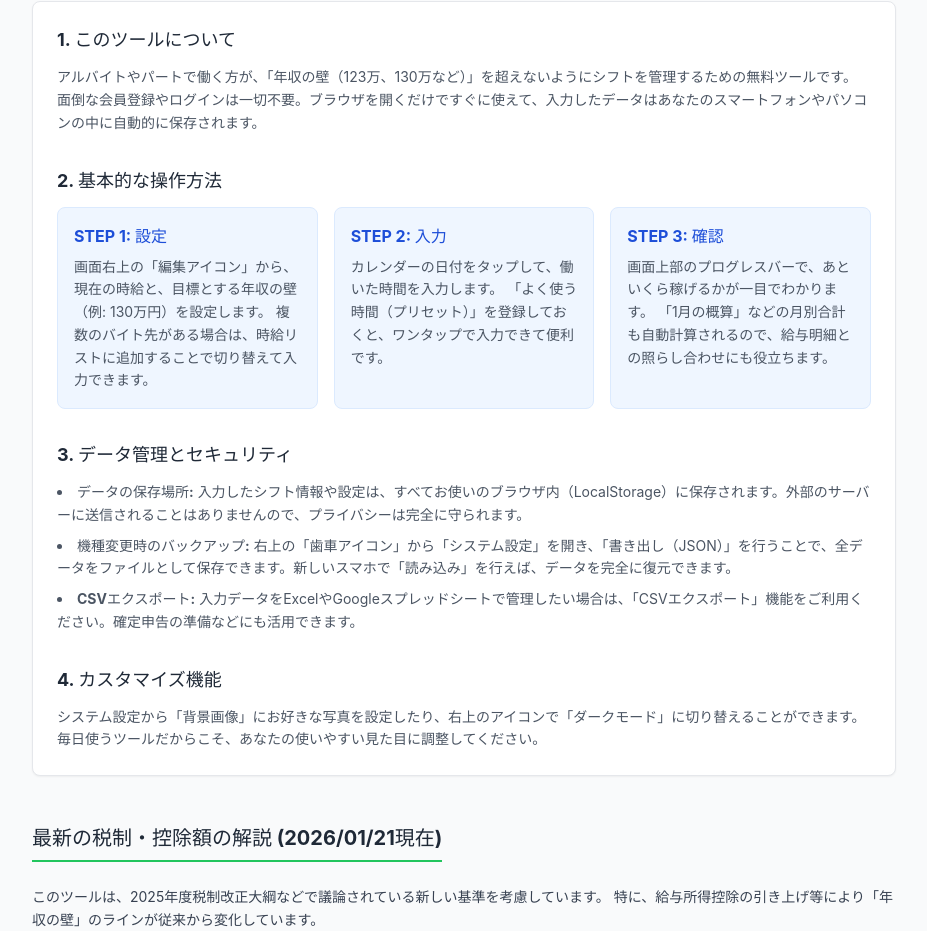
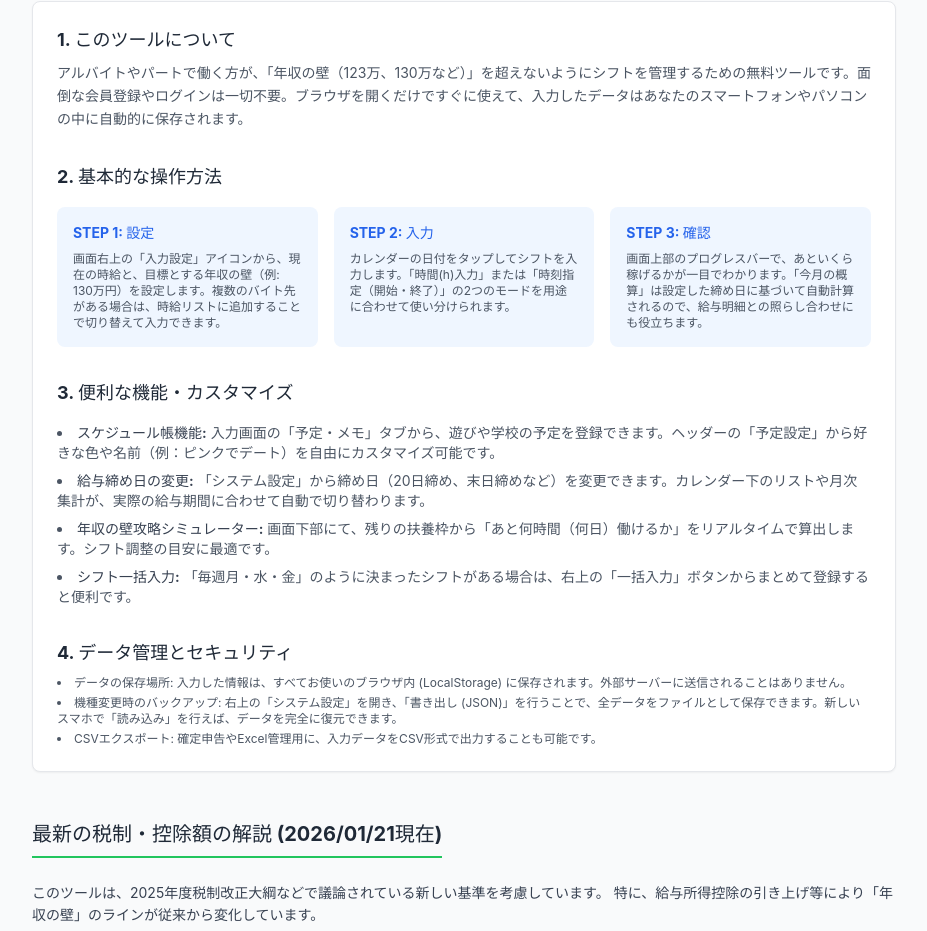
Before and after one commit to zaybyc0512-ctrl/part-time-job-shift-check, a React (Vite) app: page / in a window 1280 px wide. Shown: the part 1642-2573 px from the top of the page, without its empty margins (176-1103 px from the left). Built offline with nearby package versions, Linux system fonts and the light colour scheme.

Commit message:
Step 20: 使い方ガイドの更新完了

```diff
--- a/src/components/GuideSection.jsx
+++ b/src/components/GuideSection.jsx
@@ -12,83 +12,67 @@ const GuideSection = () => {
 
                 <div className="bg-white dark:bg-gray-800 rounded-lg shadow-sm border border-gray-200 dark:border-gray-700 p-6 space-y-8">
 
-                    {/* 1. はじめに */}
-                    <section>
-                        <h3 className="text-lg font-bold text-gray-800 dark:text-gray-200 mb-3">
-                            1. このツールについて
-                        </h3>
-                        <p className="text-sm text-gray-600 dark:text-gray-300 leading-relaxed">
-                            アルバイトやパートで働く方が、「年収の壁（123万、130万など）」を超えないようにシフトを管理するための無料ツールです。
-                            面倒な会員登録やログインは一切不要。ブラウザを開くだけですぐに使えて、入力したデータはあなたのスマートフォンやパソコンの中に自動的に保存されます。
+                    {/* 1. このツールについて */}
+                    <div className="mb-8">
+                        <h3 className="text-lg font-bold text-gray-800 dark:text-gray-200 mb-2">1. このツールについて</h3>
+                        <p className="text-sm text-gray-600 dark:text-gray-400 leading-relaxed">
+                            アルバイトやパートで働く方が、「年収の壁（123万、130万など）」を超えないようにシフトを管理するための無料ツールです。面倒な会員登録やログインは一切不要。ブラウザを開くだけですぐに使えて、入力したデータはあなたのスマートフォンやパソコンの中に自動的に保存されます。
                         </p>
-                    </section>
+                    </div>
 
                     {/* 2. 基本的な操作方法 */}
-                    <section>
-                        <h3 className="text-lg font-bold text-gray-800 dark:text-gray-200 mb-3">
-                            2. 基本的な操作方法
-                        </h3>
-                        {/* Flexbox: スマホで縦(col), PCで横(row) */}
-                        <div className="flex flex-col md:flex-row gap-4 h-full">
-
-                            {/* STEP 1 */}
-                            <div className="flex-1 bg-blue-50 dark:bg-blue-900/20 p-4 rounded-lg border border-blue-100 dark:border-blue-800">
-                                <span className="font-bold text-blue-700 dark:text-blue-300 block mb-2">STEP 1: 設定</span>
-                                <p className="text-sm text-gray-600 dark:text-gray-300 leading-relaxed">
-                                    画面右上の「編集アイコン」から、現在の時給と、目標とする年収の壁（例: 130万円）を設定します。
-                                    複数のバイト先がある場合は、時給リストに追加することで切り替えて入力できます。
+                    <div className="mb-8">
+                        <h3 className="text-lg font-bold text-gray-800 dark:text-gray-200 mb-4">2. 基本的な操作方法</h3>
+                        <div className="grid grid-cols-1 md:grid-cols-3 gap-4">
+                            <div className="bg-blue-50 dark:bg-slate-800 p-4 rounded-lg">
+                                <h4 className="font-bold text-blue-600 dark:text-blue-400 mb-2 text-sm">STEP 1: 設定</h4>
+                                <p className="text-xs text-gray-600 dark:text-gray-400">
+                                    画面右上の「入力設定」アイコンから、現在の時給と、目標とする年収の壁（例: 130万円）を設定します。複数のバイト先がある場合は、時給リストに追加することで切り替えて入力できます。
                                 </p>
                             </div>
-
-                            {/* STEP 2 */}
-                            <div className="flex-1 bg-blue-50 dark:bg-blue-900/20 p-4 rounded-lg border border-blue-100 dark:border-blue-800">
-                                <span className="font-bold text-blue-700 dark:text-blue-300 block mb-2">STEP 2: 入力</span>
-                                <p className="text-sm text-gray-600 dark:text-gray-300 leading-relaxed">
-                                    カレンダーの日付をタップして、働いた時間を入力します。
-                                    「よく使う時間（プリセット）」を登録しておくと、ワンタップで入力できて便利です。
+                            <div className="bg-blue-50 dark:bg-slate-800 p-4 rounded-lg">
+                                <h4 className="font-bold text-blue-600 dark:text-blue-400 mb-2 text-sm">STEP 2: 入力</h4>
+                                <p className="text-xs text-gray-600 dark:text-gray-400">
+                                    カレンダーの日付をタップしてシフトを入力します。「時間(h)入力」または「時刻指定（開始・終了）」の2つのモードを用途に合わせて使い分けられます。
                                 </p>
                             </div>
-
-                            {/* STEP 3 */}
-                            <div className="flex-1 bg-blue-50 dark:bg-blue-900/20 p-4 rounded-lg border border-blue-100 dark:border-blue-800">
-                                <span className="font-bold text-blue-700 dark:text-blue-300 block mb-2">STEP 3: 確認</span>
-                                <p className="text-sm text-gray-600 dark:text-gray-300 leading-relaxed">
-                                    画面上部のプログレスバーで、あといくら稼げるかが一目でわかります。
-                                    「1月の概算」などの月別合計も自動計算されるので、給与明細との照らし合わせにも役立ちます。
+                            <div className="bg-blue-50 dark:bg-slate-800 p-4 rounded-lg">
+                                <h4 className="font-bold text-blue-600 dark:text-blue-400 mb-2 text-sm">STEP 3: 確認</h4>
+                                <p className="text-xs text-gray-600 dark:text-gray-400">
+                                    画面上部のプログレスバーで、あといくら稼げるかが一目でわかります。「今月の概算」は設定した締め日に基づいて自動計算されるので、給与明細との照らし合わせにも役立ちます。
                                 </p>
                             </div>
+                        </div>
+                    </div>
 
-                        </div>
-                    </section>
-
-                    {/* 3. データ管理とプライバシー */}
-                    <section>
-                        <h3 className="text-lg font-bold text-gray-800 dark:text-gray-200 mb-3">
-                            3. データ管理とセキュリティ
-                        </h3>
-                        <ul className="list-disc list-inside space-y-2 text-sm text-gray-600 dark:text-gray-300 leading-relaxed">
+                    {/* 3. 便利な機能・カスタマイズ */}
+                    <div className="mb-8">
+                        <h3 className="text-lg font-bold text-gray-800 dark:text-gray-200 mb-4">3. 便利な機能・カスタマイズ</h3>
+                        <ul className="list-disc list-inside space-y-2 text-sm text-gray-600 dark:text-gray-400">
                             <li>
-                                <span className="font-bold">データの保存場所:</span> 入力したシフト情報や設定は、すべてお使いのブラウザ内（LocalStorage）に保存されます。外部のサーバーに送信されることはありませんので、プライバシーは完全に守られます。
+                                <span className="font-bold text-gray-700 dark:text-gray-300">スケジュール帳機能:</span> 入力画面の「予定・メモ」タブから、遊びや学校の予定を登録できます。ヘッダーの「予定設定」から好きな色や名前（例：ピンクでデート）を自由にカスタマイズ可能です。
                             </li>
                             <li>
-                                <span className="font-bold">機種変更時のバックアップ:</span> 右上の「歯車アイコン」から「システム設定」を開き、「書き出し（JSON）」を行うことで、全データをファイルとして保存できます。新しいスマホで「読み込み」を行えば、データを完全に復元できます。
+                                <span className="font-bold text-gray-700 dark:text-gray-300">給与締め日の変更:</span> 「システム設定」から締め日（20日締め、末日締めなど）を変更できます。カレンダー下のリストや月次集計が、実際の給与期間に合わせて自動で切り替わります。
                             </li>
                             <li>
-                                <span className="font-bold">CSVエクスポート:</span> 入力データをExcelやGoogleスプレッドシートで管理したい場合は、「CSVエクスポート」機能をご利用ください。確定申告の準備などにも活用できます。
+                                <span className="font-bold text-gray-700 dark:text-gray-300">年収の壁攻略シミュレーター:</span> 画面下部にて、残りの扶養枠から「あと何時間（何日）働けるか」をリアルタイムで算出します。シフト調整の目安に最適です。
+                            </li>
+                            <li>
+                                <span className="font-bold text-gray-700 dark:text-gray-300">シフト一括入力:</span> 「毎週月・水・金」のように決まったシフトがある場合は、右上の「一括入力」ボタンからまとめて登録すると便利です。
                             </li>
                         </ul>
-                    </section>
+                    </div>
 
-                    {/* 4. カスタマイズ */}
-                    <section>
-                        <h3 className="text-lg font-bold text-gray-800 dark:text-gray-200 mb-3">
-                            4. カスタマイズ機能
-                        </h3>
-                        <p className="text-sm text-gray-600 dark:text-gray-300 leading-relaxed">
-                            システム設定から「背景画像」にお好きな写真を設定したり、右上のアイコンで「ダークモード」に切り替えることができます。
-                            毎日使うツールだからこそ、あなたの使いやすい見た目に調整してください。
-                        </p>
-                    </section>
+                    {/* 4. データ管理とセキュリティ */}
+                    <div className="mb-8">
+                        <h3 className="text-lg font-bold text-gray-800 dark:text-gray-200 mb-2">4. データ管理とセキュリティ</h3>
+                        <ul className="list-disc list-inside space-y-1 text-xs text-gray-600 dark:text-gray-400">
+                            <li>データの保存場所: 入力した情報は、すべてお使いのブラウザ内 (LocalStorage) に保存されます。外部サーバーに送信されることはありません。</li>
+                            <li>機種変更時のバックアップ: 右上の「システム設定」を開き、「書き出し (JSON)」を行うことで、全データをファイルとして保存できます。新しいスマホで「読み込み」を行えば、データを完全に復元できます。</li>
+                            <li>CSVエクスポート: 確定申告やExcel管理用に、入力データをCSV形式で出力することも可能です。</li>
+                        </ul>
+                    </div>
                 </div>
             </div>
 
```
